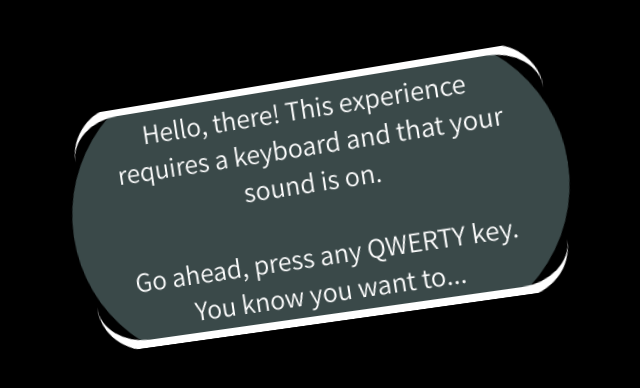
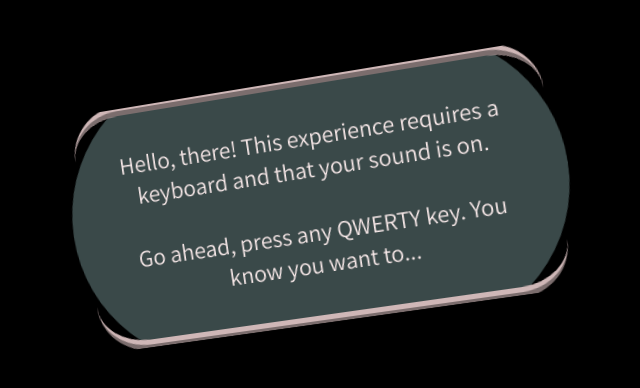
Before and after one commit to klcantrell/k-tatap, a website built with webpack: page index.html in a window 1280 px wide. Shown: the whole page, without its empty margins (325-965 px from the left). Built offline with nearby package versions, Linux system fonts and the light colour scheme; files whose address does not match are found by name.

Commit message:
tweaked font color and size of intro messages

```diff
--- a/src/css/main.css
+++ b/src/css/main.css
@@ -39,7 +39,7 @@ canvas {
 
 .intro-messages__message {
 	background: rgb(58, 73, 73);
-	color: white;
+	color: rgb(248, 233, 233);
 	font-family: 'Assistant', sans-serif;
   position: relative;
   top: -28px;
@@ -50,7 +50,7 @@ canvas {
 	height: 300px;
 	width: 500px;
 	border-radius: 200px;
-	font-size: 1.75em;
+	font-size: 1.5em;
 	padding: 0;
   border: none;
 }
@@ -65,8 +65,8 @@ canvas {
   display: block;
 	height: 230px;
 	width: 475px;
-	border-top: 10px solid white;
-	border-bottom: 10px solid white;
+	border-top: 10px ridge rgb(207, 183, 183);
+	border-bottom: 10px ridge rgb(207, 183, 183);
 	border-radius: 50px;
 }
 
```
